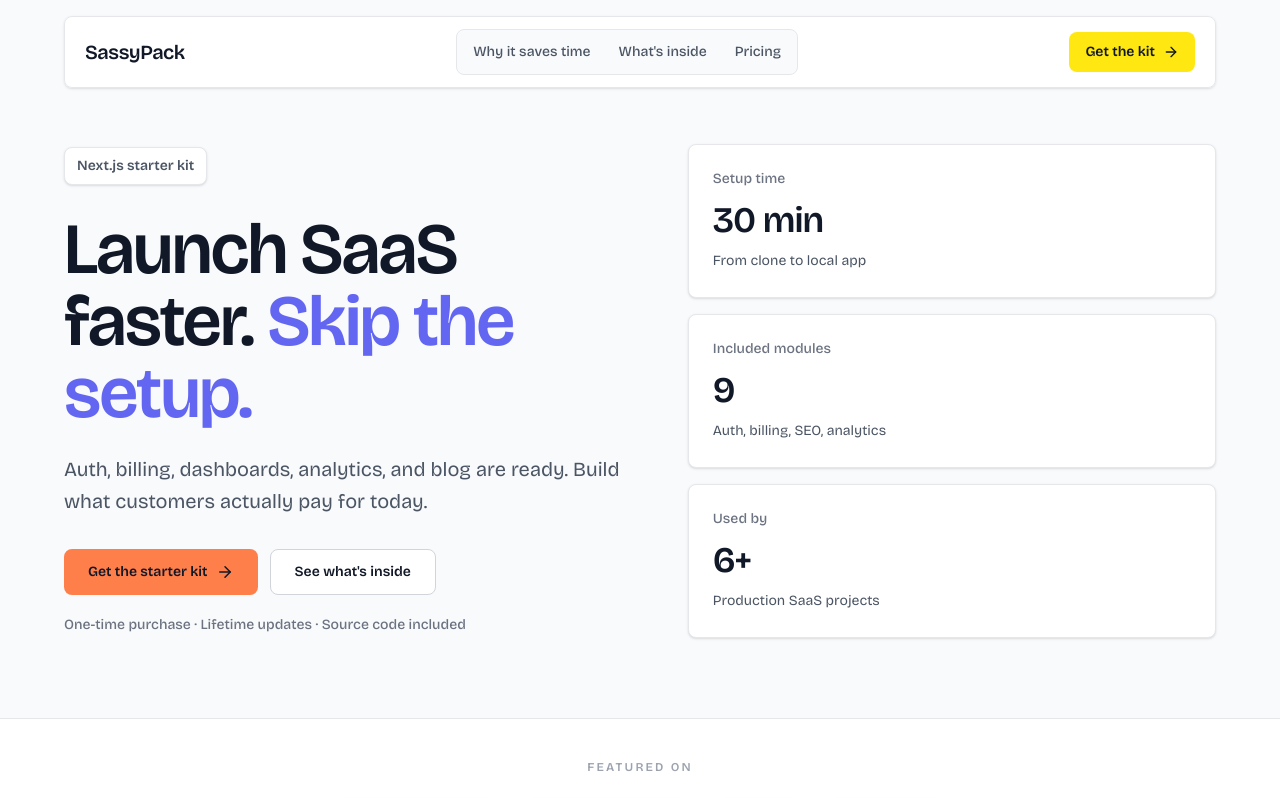
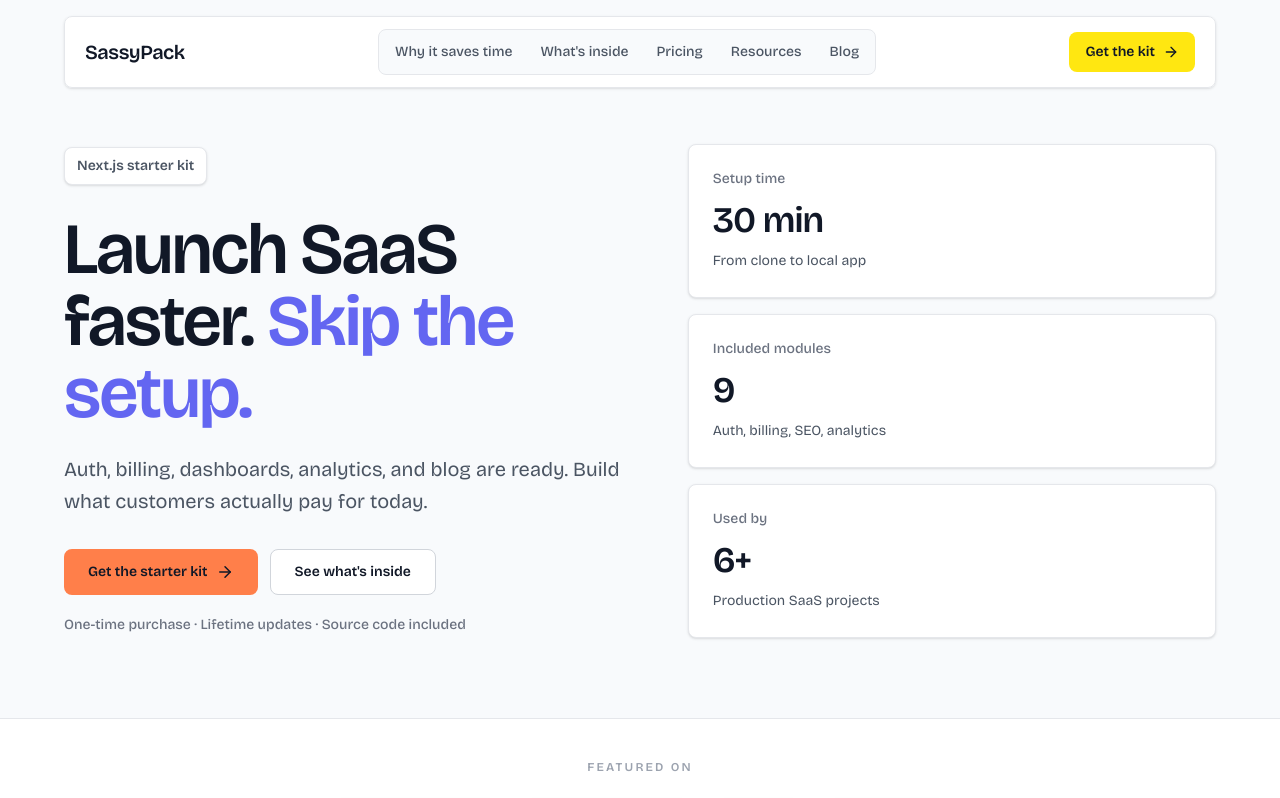
Before and after one commit to KarlGusta/sassypack-next, a Next.js app: page / in a window 1280 px wide. Shown: the top 798 px of the page. Built offline with nearby package versions, Linux system fonts and the light colour scheme.

Commit message:
Add resources and blog to the navbar

```diff
--- a/components/layout/Footer.jsx
+++ b/components/layout/Footer.jsx
@@ -30,10 +30,10 @@
   {
     title: "Comparisons",
     links: [
-      { name: "SassyPack vs ShipFast", href: "/blog/sassypack-vs-shipfast" },
-      { name: "SassyPack vs MakerKit", href: "/blog/sassypack-vs-makerkit-2" },
-      { name: "SassyPack vs Supastarter", href: "/blog/sassypack-vs-supastarter-2" },
-      { name: "SassyPack vs Next.js Starters", href: "/blog/sassypack-vs-nextjs-starters" },
+      { name: "vs ShipFast", href: "/blog/sassypack-vs-shipfast" },
+      { name: "vs MakerKit", href: "/blog/sassypack-vs-makerkit-2" },
+      { name: "vs Supastarter", href: "/blog/sassypack-vs-supastarter-2" },
+      { name: "vs Next.js Starters", href: "/blog/sassypack-vs-nextjs-starters" },
     ],
   },
   {
--- a/components/layout/Header.jsx
+++ b/components/layout/Header.jsx
@@ -1,20 +1,18 @@
 "use client";
-
 import { useState, useEffect } from "react";
 import Link from "next/link";
 import { useRouter } from "next/navigation";
 import { ArrowRight } from "lucide-react";
-
 export default function Header() {
   const router = useRouter();
   const [scrolled, setScrolled] = useState(false);
-
   const navItems = [
     { label: "Why it saves time", href: "#why" },
     { label: "What's inside", href: "#inside" },
     { label: "Pricing", href: "#pricing" },
+    { label: "Resources", href: "/resources" },
+    { label: "Blog", href: "/blog" },
   ];
-
   useEffect(() => {
     const handleScroll = () => {
       setScrolled(window.scrollY > 20);
@@ -22,19 +20,23 @@
     window.addEventListener("scroll", handleScroll);
     return () => window.removeEventListener("scroll", handleScroll);
   }, []);
-
   const goHome = () => {
     router.push("/");
     window.scrollTo({ top: 0, behavior: "smooth" });
   };
-
   const goToSection = (href) => {
     router.push(`/${href}`);
     window.setTimeout(() => {
       document.querySelector(href)?.scrollIntoView({ behavior: "smooth" });
     }, 0);
   };
-
+  const handleNavClick = (item) => {
+    if (item.href.startsWith("#")) {
+      goToSection(item.href);
+    } else {
+      router.push(item.href);
+    }
+  };
   return (
     <header
       className={`fixed left-0 right-0 top-0 z-50 px-4 transition-all duration-300 ${
@@ -49,20 +51,18 @@
         >
           SassyPack
         </button>
-
         <nav className="hidden items-center gap-1 rounded-lg border border-[#E5E7EB] bg-[#F8FAFC] p-1 lg:flex">
           {navItems.map((item) => (
             <button
               key={item.href}
               type="button"
-              onClick={() => goToSection(item.href)}
+              onClick={() => handleNavClick(item)}
               className="rounded-md px-3 py-2 text-sm font-medium text-[#4B5563] transition hover:bg-white hover:text-[#111827] hover:shadow-sm"
             >
               {item.label}
             </button>
           ))}
         </nav>
-
         <Link
           href="/pricing"
           className="inline-flex items-center justify-center gap-2 rounded-lg bg-[#FFE711] px-4 py-2.5 text-sm font-semibold text-[#111827] transition hover:bg-[#FFE711]"
```
